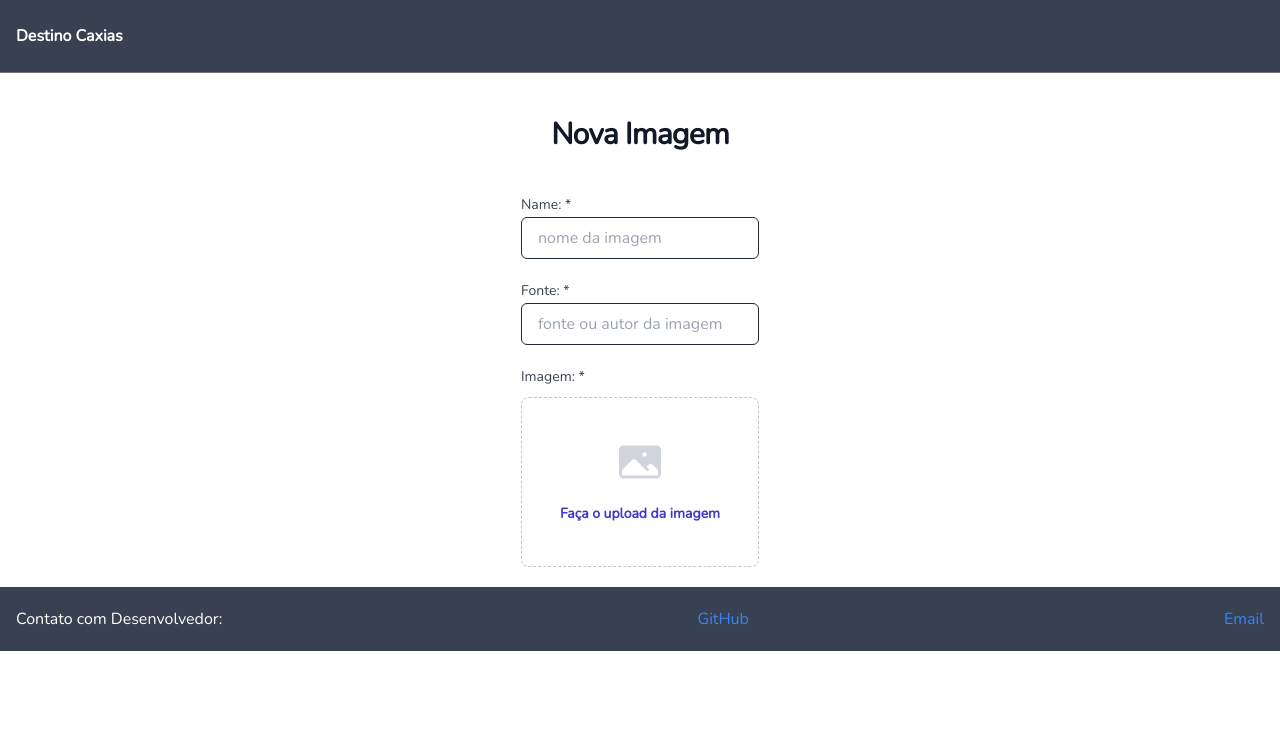
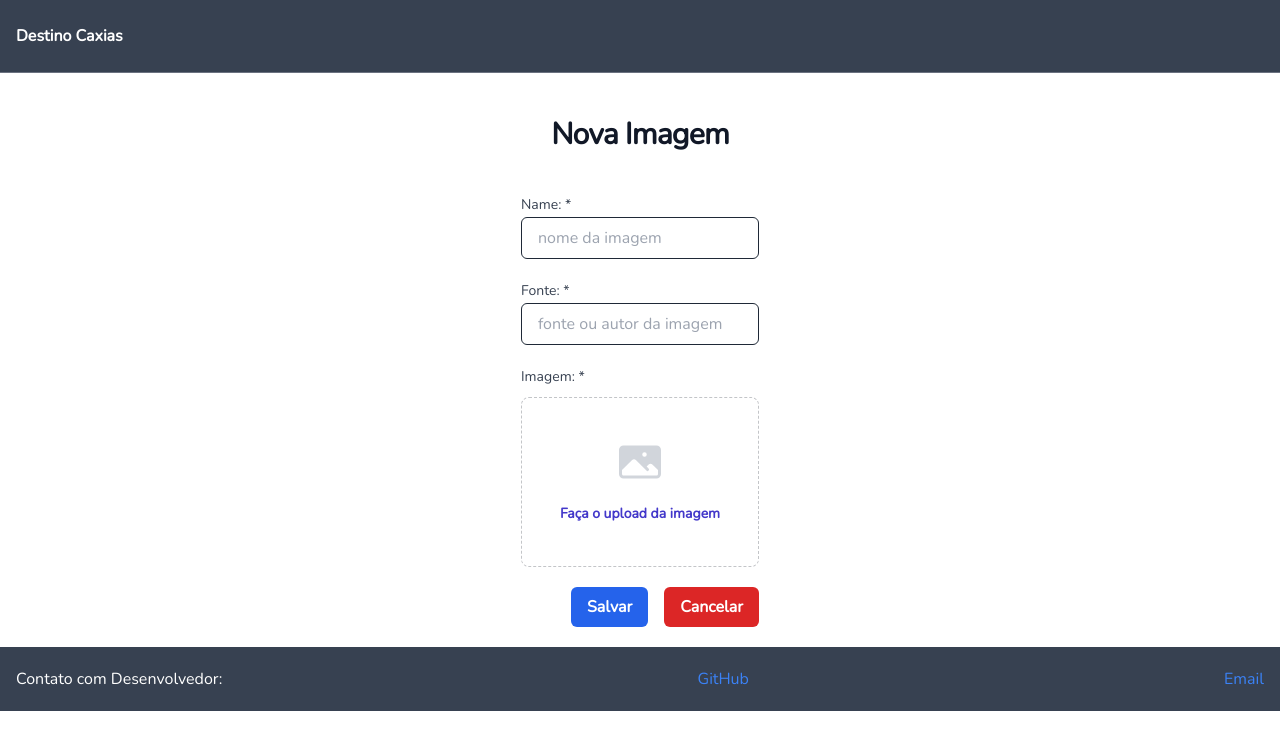
Before and after one commit to Henri-BS/caxias-wiki-nextjs, a Next.js app in the folder frontend/: page /formulario in a window 1280 px wide. Shown: the top 750 px of the page. Built offline with nearby package versions, Linux system fonts and the light colour scheme.

Commit message:
Get values in fields with formik (teste)

```diff
--- a/frontend/src/app/formulario/page.tsx
+++ b/frontend/src/app/formulario/page.tsx
@@ -1,27 +1,46 @@
 'use client'
 
-import { InputText, Template } from "@/components"
+import { Button, InputText, Template } from "@/components"
+import Link from "next/link";
+import { useFormik } from "formik";
+
+interface FormProps{
+    name: string;
+    font: string;
+    file: any;
+}
+
+const formScheme: FormProps = { name: "", font: "", file: ""}
 
 export default function FormularioPage() {
-    return(
+
+const formik = useFormik<FormProps>({
+    initialValues: formScheme,
+    onSubmit: (dados: FormProps) => {
+        console.log(dados);
+    }
+})
+
+    return (
         <Template>
             <section className='flex flex-col items-center justify-center my-5'>
                 <h5 className='mt-3 mb-10 text-3xl font-extrabold tracking-tight text-gray-900'>Nova Imagem</h5>
-            <form>
+                <form onSubmit={formik.handleSubmit}>
                     <div className='grid grid-cols-1'>
                         <label className='block text-sm font-medium leading-6 text-gray-700'>Name: *</label>
-                    <InputText placeholder="nome da imagem" />
+                        <InputText id="name" onChange={formik.handleChange} placeholder="nome da imagem" />
                     </div>
                     <div className='mt-5 grid grid-cols-1'>
                         <label className='block text-sm font-medium leading-6 text-gray-700'>Fonte: *</label>
-                    <InputText placeholder="fonte ou autor da imagem" />
+                        <InputText id="font" onChange={formik.handleChange} placeholder="fonte ou autor da imagem" />
                     </div>
                     <div className='mt-5 grid grid-cols-1'>
                         <label className='block text-sm font-medium leading-6 text-gray-700'>Imagem: *</label>
                         <div className='mt-2 flex justify-center rounded-lg border border-dashed border-gray-900/25 px-6 py-10'>
                             <div className='text-center'>
                                 <svg className="mx-auto h-12 w-12 text-gray-300" viewBox="0 0 24 24" fill="currentColor" aria-hidden="true">
-                                <path fillRule="evenodd"
+                                    <path
+                                        fillRule="evenodd"
                                         d="M1.5 6a2.25 2.25 0 012.25-2.25h16.5A2.25 2.25 0 0122.5 6v12a2.25 2.25 0 01-2.25 2.25H3.75A2.25 2.25 0 011.5 18V6zM3 16.06V18c0 .414.336.75.75.75h16.5A.75.75 0 0021 18v-1.94l-2.69-2.689a1.5 1.5 0 00-2.12 0l-.88.879.97.97a.75.75 0 11-1.06 1.06l-5.16-5.159a1.5 1.5 0 00-2.12 0L3 16.061zm10.125-7.81a1.125 1.125 0 112.25 0 1.125 1.125 0 01-2.25 0z"
                                         clipRule="evenodd" />
                                 </svg>
@@ -34,6 +53,12 @@ export default function FormularioPage() {
                             </div>
                         </div>
                     </div>
+                    <div className="mt-5 flex items-center justify-end gap-x-4">
+                        <Button style="bg-blue-600 hover:bg-blue-400" label="Salvar" />
+                        <Link href="/galeria">
+                            <Button style="bg-red-600 hover:bg-red-400" label="Cancelar" />
+                        </Link>
+                    </div>
                 </form>
             </section>
         </Template>
--- a/frontend/src/app/galeria/page.tsx
+++ b/frontend/src/app/galeria/page.tsx
@@ -5,7 +5,6 @@ import { Template, ImageCard, Button, InputText } from "@/components";
 import { Image } from "@/resources/image/image.resource";
 import { useImageService } from "@/resources/image/image.service";
 import Link from "next/link";
-
 
 export default function GaleriaPage() {
 
@@ -52,9 +51,9 @@ export default function GaleriaPage() {
                         <option value="JPEG">JPEG</option>
                         <option value="GIF">GIF</option>
                     </select>
-                    <Button style="bg-blue-600 hover:bg-blue-400 " label="Buscar" onClick={searchImages}/>
+                    <Button type="submit" style="bg-blue-600 hover:bg-blue-400" label="Buscar" onClick={searchImages}/>
                     <Link href="/formulario">
-                    <Button style="bg-green-600 hover:bg-green-400 border-5 border-color-hover:text-gray" label="Adicionar Imagem" />
+                    <Button type="button" style="bg-green-600 hover:bg-green-400 border-5 border-color-hover:text-gray" label="Adicionar Imagem" />
                     </Link>
                 </div>
             </section>
--- a/frontend/src/components/button/Button.tsx
+++ b/frontend/src/components/button/Button.tsx
@@ -4,14 +4,18 @@ interface ButtonProps {
     style?: string;
     label?: string;
     onClick?: (event: any) => void;
+    type?: "submit" | "button" | "reset" | undefined
 }
 
 export const Button: React.FC<ButtonProps> = ({
-    onClick, style, label
+    onClick, style, label, type
 }: ButtonProps) => {
     return (
 
-        <button className={`${style} text-white font-bold transition ease-in duration-600 px-4 py-2 rounded-md `} onClick={onClick}>
+        <button
+        type={type}
+        className={`${style} text-white font-bold transition ease-in duration-600 px-4 py-2 rounded-md `}
+        onClick={onClick}>
             {label}
         </button>
 
--- a/frontend/src/components/input/Input.tsx
+++ b/frontend/src/components/input/Input.tsx
@@ -4,16 +4,18 @@ interface InputTextProps {
     style?: string;
     onChange?: (event: React.ChangeEvent<HTMLInputElement>) => void;
     placeholder?: string;
+    id?: string;
 }
 
 export const InputText: React.FC<InputTextProps> = ({
-    onChange, style, placeholder
+    id, onChange, style, placeholder
 }: InputTextProps) => {
     return (
 
         <input
+            id={id}
             type="text"
             onChange={onChange}
-            className={`${style} border border-gray-800 px-4 py-2 rounded-md text-gray-900`} placeholder={placeholder}/>
+            className={`${style} border border-gray-800 px-4 py-2 rounded-md text-gray-900`} placeholder={placeholder} />
     );
 }
```
Also changed, not shown: frontend/package.json (+5 -3 lines), 1 other file (tests, documents, lock files or other folders). Lines whose indentation alone changed are shown as unchanged.
